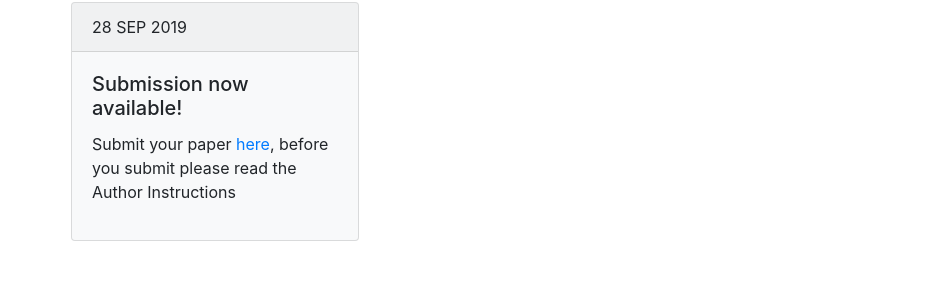
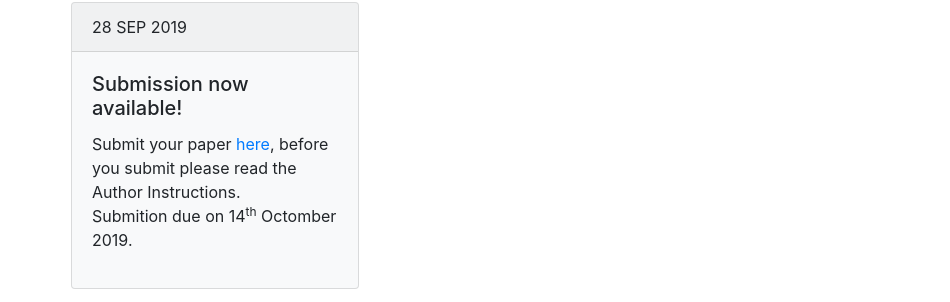
Before and after one commit to DanushkaDissanayaka/ITIRU, an Angular app: page / in a window 1280 px wide. Shown: the part 1332-1634 px from the top of the page, without its empty margins (54-1004 px from the left). Built offline with nearby package versions, Linux system fonts and the light colour scheme.

Commit message:
submition due on changed

```diff
--- a/src/app/home/home.component.ts
+++ b/src/app/home/home.component.ts
@@ -34,7 +34,8 @@ export class HomeComponent implements OnInit {
     this.news1.Date = "28 SEP 2019"
     this.news1.Title="Submission now available!"
     this.news1.Message= `<p>Submit your paper <a href = 'https://easychair.org/conferences/?conf=icitr2019'>here</a>,
-                         before you submit please read the Author Instructions
+                         before you submit please read the Author Instructions. <br>
+                         Submition due on 14<sup>th</sup> Octomber 2019.
                          </p>`
   }
 
```
